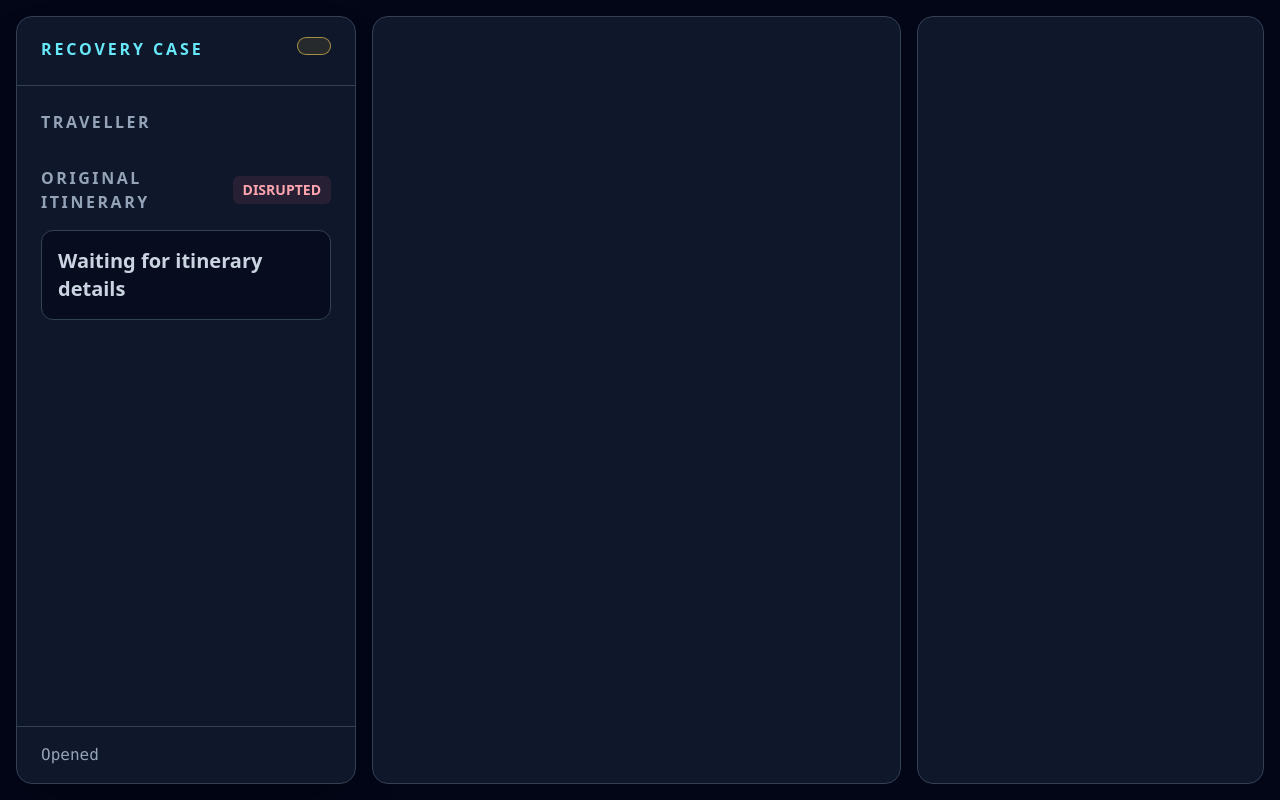
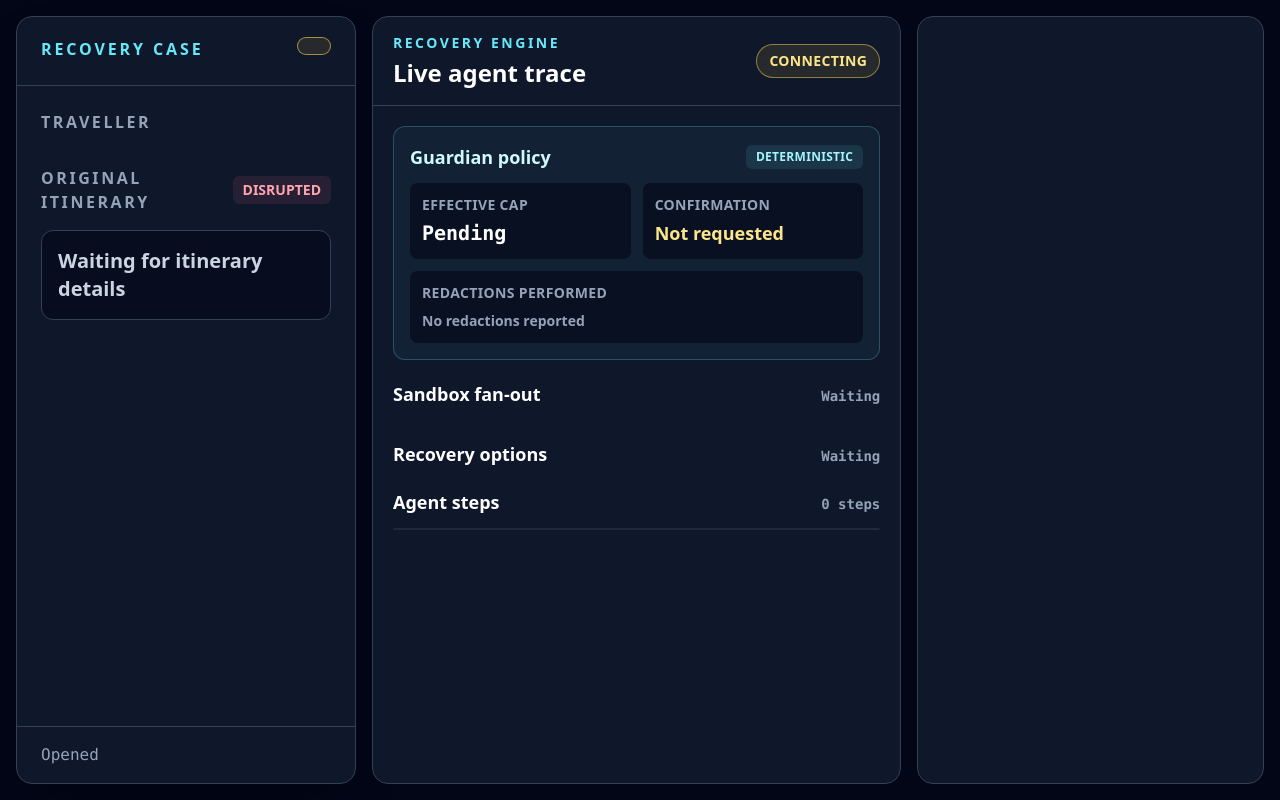
Before and after one commit to yahgoo/Rebound, a FastAPI app: template apps/web/templates/case.html in a window 1280 px wide. Run offline with FastAPI, Linux system fonts and the light colour scheme; the template is opened without the code that fills it, so the values that code supplies are empty; parts of the project's set-up code (start-up, migrations or seed data) failed here and were passed over; some libraries are stand-ins or nearby versions.

Commit message:
Implement Task 23: Centre pane - trace, sandbox grid, options, confirm

```diff
--- a/apps/api/main.py
+++ b/apps/api/main.py
@@ -3,10 +3,12 @@
 import hmac
 from contextlib import asynccontextmanager
 from collections.abc import AsyncIterator
+from pathlib import Path
 from typing import Any
 
 from fastapi import Depends, FastAPI, HTTPException, Request, status
 from fastapi.security import HTTPAuthorizationCredentials, HTTPBearer
+from fastapi.staticfiles import StaticFiles
 
 from apps.api.routes_cases import (
     case_router,
@@ -23,6 +25,7 @@
 from packages.domain.db import create_all
 
 _operator_bearer = HTTPBearer(auto_error=False)
+_WEB_STATIC_DIR = Path(__file__).resolve().parents[1] / "web" / "static"
 
 
 def require_operator(
@@ -57,6 +60,7 @@
 
 
 app = FastAPI(title="Rebound", version="0.1.0", lifespan=lifespan)
+app.mount("/static", StaticFiles(directory=_WEB_STATIC_DIR), name="static")
 
 
 @app.get("/")
--- /dev/null
+++ b/apps/web/static/trace.js
@@ -0,0 +1,520 @@
+(() => {
+  "use strict";
+
+  const root = document.getElementById("trace-pane-root");
+  const shell = document.getElementById("case-shell");
+  if (!root || !shell) return;
+
+  const streamUrl = shell.dataset.caseStreamUrl;
+  if (!streamUrl) return;
+
+  const caseRef = streamUrl.split("/").filter(Boolean).at(-2) || "case";
+  const lastEventKey = `rebound:${caseRef}:last-event-id`;
+  const confirmationKey = `rebound:${caseRef}:confirmation-nonce`;
+  const previousEventId = sessionStorage.getItem(lastEventKey);
+  if (previousEventId) root.dataset.previousEventId = previousEventId;
+
+  const elements = {
+    connection: document.getElementById("trace-connection-status"),
+    traceList: document.getElementById("trace-list"),
+    traceCount: document.getElementById("trace-step-count"),
+    sandboxGrid: document.getElementById("sandbox-grid"),
+    sandboxSummary: document.getElementById("sandbox-grid-summary"),
+    candidateList: document.getElementById("candidate-list"),
+    candidateSummary: document.getElementById("candidate-list-summary"),
+    guardianCap: document.getElementById("guardian-effective-cap"),
+    guardianConfirmation: document.getElementById("guardian-confirmation-state"),
+    guardianRedactions: document.getElementById("guardian-redactions"),
+  };
+
+  const state = {
+    traces: new Map(),
+    sandboxes: [],
+    candidates: [],
+    recommendedOfferId: null,
+    confirmation: null,
+    confirmationLocked: false,
+    status: null,
+    redactions: new Set(),
+    dropNextSandboxSnapshot: false,
+    droppedSandboxSnapshot: null,
+  };
+
+  const eventSource = new EventSource(streamUrl);
+
+  eventSource.addEventListener("open", () => {
+    setConnection("Live", "live");
+  });
+  eventSource.addEventListener("error", () => {
+    // The same EventSource reconnects automatically and the browser supplies
+    // its last received SSE id in the Last-Event-ID request header.
+    setConnection("Reconnecting", "reconnecting");
+  });
+  eventSource.addEventListener("trace", (event) => {
+    const snapshot = parseEvent(event);
+    if (!snapshot) return;
+    rememberEventId(event);
+    renderTrace(snapshot);
+    collectRedactions(snapshot.data);
+  });
+  eventSource.addEventListener("sandboxes", (event) => {
+    const snapshot = parseEvent(event);
+    if (!snapshot) return;
+    rememberEventId(event);
+    if (state.dropNextSandboxSnapshot) {
+      state.dropNextSandboxSnapshot = false;
+      state.droppedSandboxSnapshot = structuredClone(snapshot.slots || []);
+      root.dataset.droppedSandboxEventId = event.lastEventId || "";
+      return;
+    }
+    state.sandboxes = Array.isArray(snapshot.slots) ? snapshot.slots : [];
+    renderSandboxes();
+  });
+  eventSource.addEventListener("candidates", (event) => {
+    const snapshot = parseEvent(event);
+    if (!snapshot) return;
+    rememberEventId(event);
+    state.candidates = Array.isArray(snapshot.candidates) ? snapshot.candidates : [];
+    state.recommendedOfferId = snapshot.recommended_offer_id || null;
+    renderCandidates();
+  });
+  eventSource.addEventListener("confirmation", (event) => {
+    const snapshot = parseEvent(event);
+    if (!snapshot || !snapshot.request) return;
+    rememberEventId(event);
+    state.confirmation = snapshot.request;
+    state.confirmationLocked =
+      sessionStorage.getItem(confirmationKey) === String(snapshot.request.nonce);
+    renderGuardian();
+    renderCandidates();
+  });
+  eventSource.addEventListener("status", (event) => {
+    const snapshot = parseEvent(event);
+    if (!snapshot) return;
+    rememberEventId(event);
+    state.status = snapshot.status || null;
+    if (["executing", "recovered", "failed"].includes(state.status)) {
+      state.confirmationLocked = true;
+      disableConfirmButton();
+      renderGuardian();
+    }
+  });
+
+  window.addEventListener("pagehide", () => eventSource.close(), { once: true });
+
+  function parseEvent(event) {
+    try {
+      return JSON.parse(event.data);
+    } catch (error) {
+      console.warn("Ignored malformed Rebound SSE event", error);
+      return null;
+    }
+  }
+
+  function rememberEventId(event) {
+    if (!event.lastEventId) return;
+    root.dataset.lastEventId = event.lastEventId;
+    const prior = Number(sessionStorage.getItem(lastEventKey) || 0);
+    if (Number(event.lastEventId) >= prior) {
+      sessionStorage.setItem(lastEventKey, event.lastEventId);
+    }
+  }
+
+  function setConnection(label, kind) {
+    elements.connection.textContent = label;
+    elements.connection.dataset.connection = kind;
+    elements.connection.className =
+      kind === "live"
+        ? "rounded-full border border-emerald-300/50 bg-emerald-300/10 px-3 py-1.5 text-sm font-extrabold uppercase tracking-wide text-emerald-200"
+        : "rounded-full border border-amber-300/50 bg-amber-300/10 px-3 py-1.5 text-sm font-extrabold uppercase tracking-wide text-amber-200";
+  }
+
+  function renderTrace(snapshot) {
+    const key = String(snapshot.id);
+    if (state.traces.has(key)) return;
+    state.traces.set(key, snapshot);
+
+    const item = document.createElement("li");
+    item.className = "grid grid-cols-[minmax(0,1fr)_auto] gap-3 px-3 py-2.5";
+    item.dataset.eventId = key;
+    item.dataset.step = snapshot.step || "";
+
+    const copy = document.createElement("p");
+    copy.className = "min-w-0 text-sm leading-snug text-slate-200";
+
+    const step = document.createElement("strong");
+    step.className = traceStepClass(snapshot.status);
+    step.textContent = snapshot.step || "unnamed.step";
+
+    const separator = document.createTextNode(" — ");
+    const summary = document.createElement("span");
+    summary.textContent = snapshot.summary || "No summary";
+    copy.append(step, separator, summary);
+
+    const elapsed = document.createElement("time");
+    elapsed.className = "whitespace-nowrap font-mono text-sm font-bold text-slate-400";
+    elapsed.textContent = formatElapsed(snapshot.elapsed_ms);
+
+    item.append(copy, elapsed);
+    elements.traceList.append(item);
+    elements.traceCount.textContent = `${state.traces.size} ${state.traces.size === 1 ? "step" : "steps"}`;
+  }
+
+  function traceStepClass(status) {
+    if (status === "failed") return "font-mono font-black text-rose-300";
+    if (status === "started") return "font-mono font-black text-amber-200";
+    return "font-mono font-black text-emerald-300";
+  }
+
+  function formatElapsed(value) {
+    const milliseconds = Number(value);
+    if (!Number.isFinite(milliseconds)) return "+—";
+    if (milliseconds < 1000) return `+${Math.max(0, Math.round(milliseconds))}ms`;
+    return `+${(milliseconds / 1000).toFixed(1)}s`;
+  }
+
+  function renderSandboxes() {
+    elements.sandboxGrid.replaceChildren();
+    const counts = { pending: 0, active: 0, done: 0, failed: 0 };
+
+    for (const sandbox of state.sandboxes) {
+      const stateName = String(sandbox.state || "pending").toLowerCase();
+      if (stateName === "done") counts.done += 1;
+      else if (stateName === "failed") counts.failed += 1;
+      else if (stateName === "starting" || stateName === "running") counts.active += 1;
+      else counts.pending += 1;
+
+      const tile = document.createElement("div");
+      tile.className = `rounded-lg border p-2.5 ${sandboxClass(stateName)}`;
+      tile.dataset.slot = String(sandbox.slot);
+      tile.dataset.state = stateName;
+      tile.setAttribute("role", "listitem");
+
+      const title = document.createElement("p");
+      title.className = "font-mono text-sm font-black";
+      title.textContent = `Slot ${Number(sandbox.slot) + 1}`;
+
+      const status = document.createElement("p");
+      status.className = "mt-1 text-xs font-black uppercase tracking-wide";
+      status.textContent = stateName;
+
+      const elapsed = document.createElement("p");
+      elapsed.className = "mt-1 font-mono text-xs opacity-80";
+      elapsed.textContent = formatElapsed(sandbox.elapsed_ms);
+
+      tile.append(title, status, elapsed);
+      elements.sandboxGrid.append(tile);
+    }
+
+    elements.sandboxSummary.textContent = state.sandboxes.length
+      ? `${counts.active} active · ${counts.done} done · ${counts.failed} failed`
+      : "Waiting";
+    root.dataset.sandboxStates = state.sandboxes
+      .map((sandbox) => `${sandbox.slot}:${sandbox.state}`)
+      .join(",");
+  }
+
+  function sandboxClass(stateName) {
+    if (stateName === "done") {
+      return "border-emerald-300/50 bg-emerald-300/15 text-emerald-100";
+    }
+    if (stateName === "failed") {
+      return "border-rose-300/50 bg-rose-300/15 text-rose-100";
+    }
+    if (stateName === "starting" || stateName === "running") {
+      return "border-amber-300/50 bg-amber-300/15 text-amber-100";
+    }
+    return "border-slate-600 bg-slate-800 text-slate-300";
+  }
+
+  function renderCandidates() {
+    elements.candidateList.replaceChildren();
+    const ranked = [...state.candidates].sort((left, right) => {
+      const leftScore = Number(left.score);
+      const rightScore = Number(right.score);
+      if (Number.isFinite(leftScore) && Number.isFinite(rightScore)) {
+        return rightScore - leftScore;
+      }
+      if (Number.isFinite(leftScore)) return -1;
+      if (Number.isFinite(rightScore)) return 1;
+      return 0;
+    });
+
+    ranked.forEach((candidate, index) => {
+      const recommended = candidate.offer_id === state.recommendedOfferId;
+      const card = document.createElement("article");
+      card.className = recommended
+        ? "rounded-xl border-2 border-cyan-300/60 bg-cyan-300/5 p-4"
+        : "rounded-xl border border-slate-700 bg-slate-950/50 p-4";
+      card.dataset.candidateId = String(candidate.candidate_id || "");
+      card.dataset.offerId = candidate.offer_id || "";
+      card.dataset.verified = String(Boolean(candidate.verified));
+      card.dataset.recommended = String(recommended);
+
+      const heading = document.createElement("div");
+      heading.className = "flex items-start justify-between gap-3";
+
+      const rank = document.createElement("div");
+      const eyebrow = document.createElement("p");
+      eyebrow.className = "text-xs font-black uppercase tracking-[0.14em] text-slate-400";
+      eyebrow.textContent = `Option ${index + 1} · ${humanize(candidate.strategy || "replacement")}`;
+      const price = document.createElement("h4");
+      price.className = "mt-1 text-2xl font-black text-white";
+      price.textContent = formatMoney(
+        candidate.verified_price || candidate.price,
+        candidate.currency,
+      );
+      rank.append(eyebrow, price);
+
+      const badges = document.createElement("div");
+      badges.className = "flex flex-wrap justify-end gap-2";
+      if (recommended) badges.append(makeBadge("Recommended", "cyan"));
+      badges.append(
+        makeBadge(candidate.verified ? "Verified" : "Not verified", candidate.verified ? "green" : "slate"),
+      );
+      heading.append(rank, badges);
+
+      const facts = document.createElement("dl");
+      facts.className = "mt-3 grid grid-cols-3 gap-2";
+      facts.append(
+        makeFact("Arrival", candidate.arrival || "Pending"),
+        makeFact("Delay", formatDelay(candidate.arrival_delay_minutes)),
+        makeFact("Score", formatScore(candidate.score)),
+      );
+
+      const componentTitle = document.createElement("p");
+      componentTitle.className = "mt-3 text-xs font-black uppercase tracking-wide text-slate-400";
+      componentTitle.textContent = "Score components";
+
+      const components = document.createElement("div");
+      components.className = "mt-2 flex flex-wrap gap-2";
+      const entries = Object.entries(candidate.components || {});
+      if (entries.length === 0) {
+        const waiting = document.createElement("span");
+        waiting.className = "text-sm font-semibold text-slate-500";
+        waiting.textContent = "Awaiting score";
+        components.append(waiting);
+      } else {
+        for (const [name, value] of entries) {
+          const chip = document.createElement("span");
+          chip.className = "rounded-md bg-slate-800 px-2 py-1 font-mono text-xs font-bold text-slate-200";
+          chip.textContent = `${humanize(name)} ${formatScore(value)}`;
+          components.append(chip);
+        }
+      }
+
+      card.append(heading, facts, componentTitle, components);
+
+      if (candidate.rejected_reason) {
+        const rejected = document.createElement("p");
+        rejected.className = "mt-3 rounded-lg bg-rose-300/10 px-3 py-2 text-sm font-bold text-rose-200";
+        rejected.textContent = `Rejected: ${humanize(candidate.rejected_reason)}`;
+        card.append(rejected);
+      }
+
+      if (
+        state.confirmation &&
+        Number(candidate.candidate_id) === Number(state.confirmation.recommended_candidate_id)
+      ) {
+        card.append(makeConfirmButton(candidate));
+      }
+
+      elements.candidateList.append(card);
+    });
+
+    const verifiedCount = ranked.filter((candidate) => candidate.verified).length;
+    elements.candidateSummary.textContent = ranked.length
+      ? `${verifiedCount} verified · ${ranked.length} ranked`
+      : "Waiting";
+  }
+
+  function makeBadge(label, color) {
+    const badge = document.createElement("span");
+    badge.className =
+      color === "cyan"
+        ? "rounded-md bg-cyan-300/15 px-2 py-1 text-xs font-black uppercase text-cyan-200"
+        : color === "green"
+          ? "rounded-md bg-emerald-300/15 px-2 py-1 text-xs font-black uppercase text-emerald-200"
+          : "rounded-md bg-slate-700 px-2 py-1 text-xs font-black uppercase text-slate-300";
+    badge.textContent = label;
+    return badge;
+  }
+
+  function makeFact(label, value) {
+    const item = document.createElement("div");
+    item.className = "rounded-lg bg-slate-900 p-2";
+    const term = document.createElement("dt");
+    term.className = "text-xs font-bold uppercase tracking-wide text-slate-500";
+    term.textContent = label;
+    const description = document.createElement("dd");
+    description.className = "mt-1 font-mono text-sm font-bold text-slate-200";
+    description.textContent = value;
+    item.append(term, description);
+    return item;
+  }
+
+  function makeConfirmButton(candidate) {
+    const button = document.createElement("button");
+    button.type = "button";
+    button.dataset.action = "confirm";
+    button.className =
+      "mt-4 w-full rounded-xl bg-cyan-300 px-4 py-3 text-lg font-black text-slate-950 transition hover:bg-cyan-200 disabled:cursor-not-allowed disabled:bg-slate-700 disabled:text-slate-400";
+    button.textContent = state.confirmationLocked ? "Confirmation sent" : "Confirm";
+    button.disabled = state.confirmationLocked;
+    button.addEventListener("click", () => confirmCandidate(button, candidate), { once: true });
+    return button;
+  }
+
+  async function confirmCandidate(button, candidate) {
+    if (state.confirmationLocked || !state.confirmation) return;
+
+    // Lock synchronously, before fetch starts, so a rapid second click cannot
+    // enqueue another request in the browser.
+    state.confirmationLocked = true;
+    sessionStorage.setItem(confirmationKey, String(state.confirmation.nonce));
+    button.disabled = true;
+    button.textContent = "Confirming…";
+    renderGuardian();
+
+    try {
+      root.dataset.confirmRequestCount = String(
+        Number(root.dataset.confirmRequestCount || 0) + 1,
+      );
+      const response = await fetch(streamUrl.replace(/\/stream$/, "/confirm"), {
+        method: "POST",
+        headers: { "Content-Type": "application/json" },
+        body: JSON.stringify({
+          candidate_id: Number(candidate.candidate_id),
+          nonce: state.confirmation.nonce,
+        }),
+      });
+      if (!response.ok) {
+        const detail = await response.text();
+        throw new Error(`Confirmation failed (${response.status}): ${detail}`);
+      }
+      button.textContent = "Confirmation sent";
+      elements.guardianConfirmation.textContent = "Confirmed · execution queued";
+    } catch (error) {
+      button.textContent = "Confirmation not accepted";
+      elements.guardianConfirmation.textContent = "Confirmation failed · locked";
+      elements.guardianConfirmation.className = "mt-1 text-lg font-black text-rose-200";
+      console.error(error);
+    }
+  }
+
+  function disableConfirmButton() {
+    const button = elements.candidateList.querySelector("[data-action='confirm']");
+    if (!button) return;
+    button.disabled = true;
+    button.textContent = "Confirmation sent";
+  }
+
+  function renderGuardian() {
+    if (state.confirmation) {
+      elements.guardianCap.textContent = formatMoney(
+        state.confirmation.effective_cap_sgd,
+        "SGD",
+      );
+    }
+
+    if (state.status === "executing") {
+      elements.guardianConfirmation.textContent = "Confirmed · executing";
+      elements.guardianConfirmation.className = "mt-1 text-lg font-black text-emerald-200";
+    } else if (state.status === "recovered") {
+      elements.guardianConfirmation.textContent = "Confirmed · recovered";
+      elements.guardianConfirmation.className = "mt-1 text-lg font-black text-emerald-200";
+    } else if (state.confirmationLocked) {
+      elements.guardianConfirmation.textContent = "Confirmation sent";
+      elements.guardianConfirmation.className = "mt-1 text-lg font-black text-emerald-200";
+    } else if (state.confirmation) {
+      elements.guardianConfirmation.textContent = "Pending operator tap";
+      elements.guardianConfirmation.className = "mt-1 text-lg font-black text-amber-200";
+    }
+  }
+
+  function collectRedactions(data) {
+    if (!data || typeof data !== "object") return;
+    const candidates = [
+      data.kinds_found,
+      data.redaction_kinds,
+      data.redactions?.kinds_found,
+    ];
+    for (const kinds of candidates) {
+      if (!Array.isArray(kinds)) continue;
+      for (const kind of kinds) {
+        if (typeof kind === "string" && kind.trim()) state.redactions.add(kind.trim());
+      }
+    }
+    renderRedactions();
+  }
+
+  function renderRedactions() {
+    elements.guardianRedactions.replaceChildren();
+    if (state.redactions.size === 0) {
+      const empty = document.createElement("li");
+      empty.className = "text-sm font-semibold text-slate-400";
+      empty.textContent = "No redactions reported";
+      elements.guardianRedactions.append(empty);
+      return;
+    }
+    for (const kind of state.redactions) {
+      const item = document.createElement("li");
+      item.className = "rounded-md bg-violet-300/10 px-2 py-1 text-sm font-bold text-violet-200";
+      item.textContent = humanize(kind);
+      elements.guardianRedactions.append(item);
+    }
+  }
+
+  function formatMoney(value, currency) {
+    const amount = Number(value);
+    if (!Number.isFinite(amount)) return "Pending";
+    try {
+      return new Intl.NumberFormat("en-SG", {
+        style: "currency",
+        currency: currency || "SGD",
+        maximumFractionDigits: 2,
+      }).format(amount);
+    } catch (_error) {
+      return `${currency || "SGD"} ${amount.toFixed(2)}`;
+    }
+  }
+
+  function formatDelay(value) {
+    const minutes = Number(value);
+    if (!Number.isFinite(minutes)) return "Pending";
+    if (minutes === 0) return "On time";
+    const sign = minutes > 0 ? "+" : "−";
+    const absolute = Math.abs(Math.round(minutes));
+    const hours = Math.floor(absolute / 60);
+    const remainder = absolute % 60;
+    if (hours === 0) return `${sign}${remainder}m`;
+    return `${sign}${hours}h ${remainder}m`;
+  }
+
+  function formatScore(value) {
+    const score = Number(value);
+    return Number.isFinite(score) ? score.toFixed(3) : "Pending";
+  }
+
+  function humanize(value) {
+    return String(value).replaceAll("_", " ").replaceAll(".", " ");
+  }
+
+  // Browser verification hook: skip exactly one full grid snapshot, then
+  // inspect that the following snapshot self-heals every tile.
+  window.__reboundTrace = {
+    dropNextSandboxSnapshot() {
+      state.dropNextSandboxSnapshot = true;
+    },
+    getState() {
+      return {
+        lastEventId: root.dataset.lastEventId || null,
+        traceCount: state.traces.size,
+        sandboxes: structuredClone(state.sandboxes),
+        droppedSandboxSnapshot: structuredClone(state.droppedSandboxSnapshot),
+        candidateCount: state.candidates.length,
+        confirmRequestCount: Number(root.dataset.confirmRequestCount || 0),
+      };
+    },
+  };
+})();
--- /dev/null
+++ b/apps/web/templates/_pane_trace.html
@@ -0,0 +1,92 @@
+<section
+  id="trace-pane-root"
+  aria-labelledby="trace-pane-title"
+  class="flex h-full min-h-0 flex-col overflow-hidden"
+>
+  <header class="flex items-center justify-between gap-4 border-b border-slate-700 px-5 py-4">
+    <div>
+      <p class="text-sm font-bold uppercase tracking-[0.18em] text-cyan-300">
+        Recovery engine
+      </p>
+      <h2 id="trace-pane-title" class="mt-1 text-2xl font-black text-white">
+        Live agent trace
+      </h2>
+    </div>
+    <span
+      id="trace-connection-status"
+      role="status"
+      aria-live="polite"
+      class="rounded-full border border-amber-300/50 bg-amber-300/10 px-3 py-1.5 text-sm font-extrabold uppercase tracking-wide text-amber-200"
+    >
+      Connecting
+    </span>
+  </header>
+
+  <div class="min-h-0 flex-1 space-y-5 overflow-y-auto px-5 py-5">
+    <section
+      id="guardian-policy"
+      aria-labelledby="guardian-policy-title"
+      class="rounded-xl border border-cyan-300/25 bg-cyan-300/5 p-4"
+    >
+      <div class="flex items-center justify-between gap-3">
+        <h3 id="guardian-policy-title" class="text-lg font-black text-cyan-100">
+          Guardian policy
+        </h3>
+        <span class="rounded-md bg-cyan-300/10 px-2.5 py-1 text-xs font-black uppercase tracking-wide text-cyan-200">
+          Deterministic
+        </span>
+      </div>
+      <dl class="mt-3 grid grid-cols-2 gap-3 text-base">
+        <div class="rounded-lg bg-slate-950/60 p-3">
+          <dt class="text-sm font-bold uppercase tracking-wide text-slate-400">Effective cap</dt>
+          <dd id="guardian-effective-cap" class="mt-1 font-mono text-xl font-black text-white">Pending</dd>
+        </div>
+        <div class="rounded-lg bg-slate-950/60 p-3">
+          <dt class="text-sm font-bold uppercase tracking-wide text-slate-400">Confirmation</dt>
+          <dd id="guardian-confirmation-state" class="mt-1 text-lg font-black text-amber-200">Not requested</dd>
+        </div>
+      </dl>
+      <div class="mt-3 rounded-lg bg-slate-950/60 p-3">
+        <p class="text-sm font-bold uppercase tracking-wide text-slate-400">Redactions performed</p>
+        <ul id="guardian-redactions" class="mt-2 flex flex-wrap gap-2" aria-live="polite">
+          <li class="text-sm font-semibold text-slate-400">No redactions reported</li>
+        </ul>
+      </div>
+    </section>
+
+    <section aria-labelledby="sandbox-grid-title">
+      <div class="flex items-baseline justify-between gap-3">
+        <h3 id="sandbox-grid-title" class="text-lg font-black text-white">Sandbox fan-out</h3>
+        <p id="sandbox-grid-summary" class="font-mono text-sm font-bold text-slate-400">Waiting</p>
+      </div>
+      <div
+        id="sandbox-grid"
+        class="mt-3 grid grid-cols-4 gap-2"
+        role="list"
+        aria-live="polite"
+        aria-label="Sandbox states"
+      ></div>
+    </section>
+
+    <section aria-labelledby="candidate-list-title">
+      <div class="flex items-baseline justify-between gap-3">
+        <h3 id="candidate-list-title" class="text-lg font-black text-white">Recovery options</h3>
+        <p id="candidate-list-summary" class="font-mono text-sm font-bold text-slate-400">Waiting</p>
+      </div>
+      <div id="candidate-list" class="mt-3 space-y-3" aria-live="polite"></div>
+    </section>
+
+    <section aria-labelledby="trace-list-title">
+      <div class="flex items-baseline justify-between gap-3">
+        <h3 id="trace-list-title" class="text-lg font-black text-white">Agent steps</h3>
+        <p id="trace-step-count" class="font-mono text-sm font-bold text-slate-400">0 steps</p>
+      </div>
+      <ol
+        id="trace-list"
+        class="mt-3 divide-y divide-slate-800 overflow-hidden rounded-xl border border-slate-800 bg-slate-950/60"
+        aria-live="polite"
+        aria-label="Complete agent step events"
+      ></ol>
+    </section>
+  </div>
+</section>
--- a/apps/web/templates/case.html
+++ b/apps/web/templates/case.html
@@ -14,7 +14,9 @@
       id="pane-trace"
       aria-label="Agent trace"
       class="pane min-h-0 rounded-2xl border border-slate-700 bg-slate-900"
-    ></div>
+    >
+      {% include "_pane_trace.html" %}
+    </div>
 
     <div
       id="pane-traveller"
@@ -22,4 +24,5 @@
       class="pane min-h-0 rounded-2xl border border-slate-700 bg-slate-900"
     ></div>
   </div>
+  <script src="{{ url_for('static', path='/trace.js') }}" defer></script>
 {% endblock %}
```
